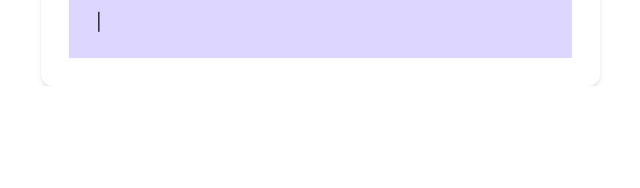
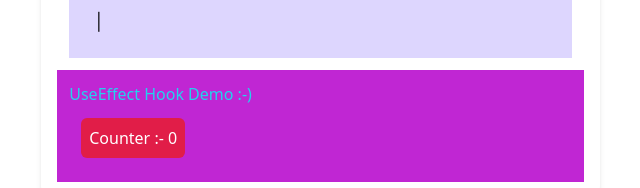
Before and after one commit to Yash-ak-3322/React_Practices, a React (Create React App) app: page / in a window 1280 px wide. Shown: the part 1520-1708 px from the top of the page, without its empty margins (558-1198 px from the left). Before the commit the page ends 1606 px from the top, so only its background shows below. Built offline with nearby package versions, Linux system fonts and the light colour scheme; no server answers.

Commit message:
useEffect Hook

```diff
--- a/src/App.js
+++ b/src/App.js
@@ -8,6 +8,7 @@ import HookCounter from "./components/HookCounter";
 import Message from "./components/Message";
 import ParentCompo from "./components/ParentCompo";
 import PostList from "./components/PostList";
+import UseEffectHook from "./components/UseEffectHook";
 import Welcome from "./components/Welcome";
 
 function App() {
@@ -50,6 +51,10 @@ function App() {
           <div className="p-3 my-3 mx-3 bg-violet-200 font-serif text-xl">
             <HookCounter />
           </div>
+
+          <div className="p-3 bg-fuchsia-600 text-cyan-400">
+            <UseEffectHook />
+          </div>
         </div>
       </main>
     </div>
--- /dev/null
+++ b/src/components/UseEffectHook.js
@@ -0,0 +1,30 @@
+import React, { useEffect, useState } from "react";
+
+function UseEffectHook() {
+  const [count, setCount] = useState(0);
+
+  useEffect(() => {
+    document.title = `You Clicked ${count} times`;
+  });
+
+  // useEffect runs after every render
+  // For Conditionally render the useEffect Hook, we need to pass in parameter as an array.
+  // E.g. :- [count]
+
+  return (
+    <>
+      <div>UseEffect Hook Demo :-)</div>
+
+      <div>
+        <button
+          onClick={() => setCount((prevCount) => prevCount + 1)}
+          className="bg-rose-600 p-2 mx-3 my-3 rounded-md text-white font-medium transition-transform transform hover:scale-110 hover:bg-green-500 "
+        >
+          Counter :- {count}
+        </button>
+      </div>
+    </>
+  );
+}
+
+export default UseEffectHook;
```
